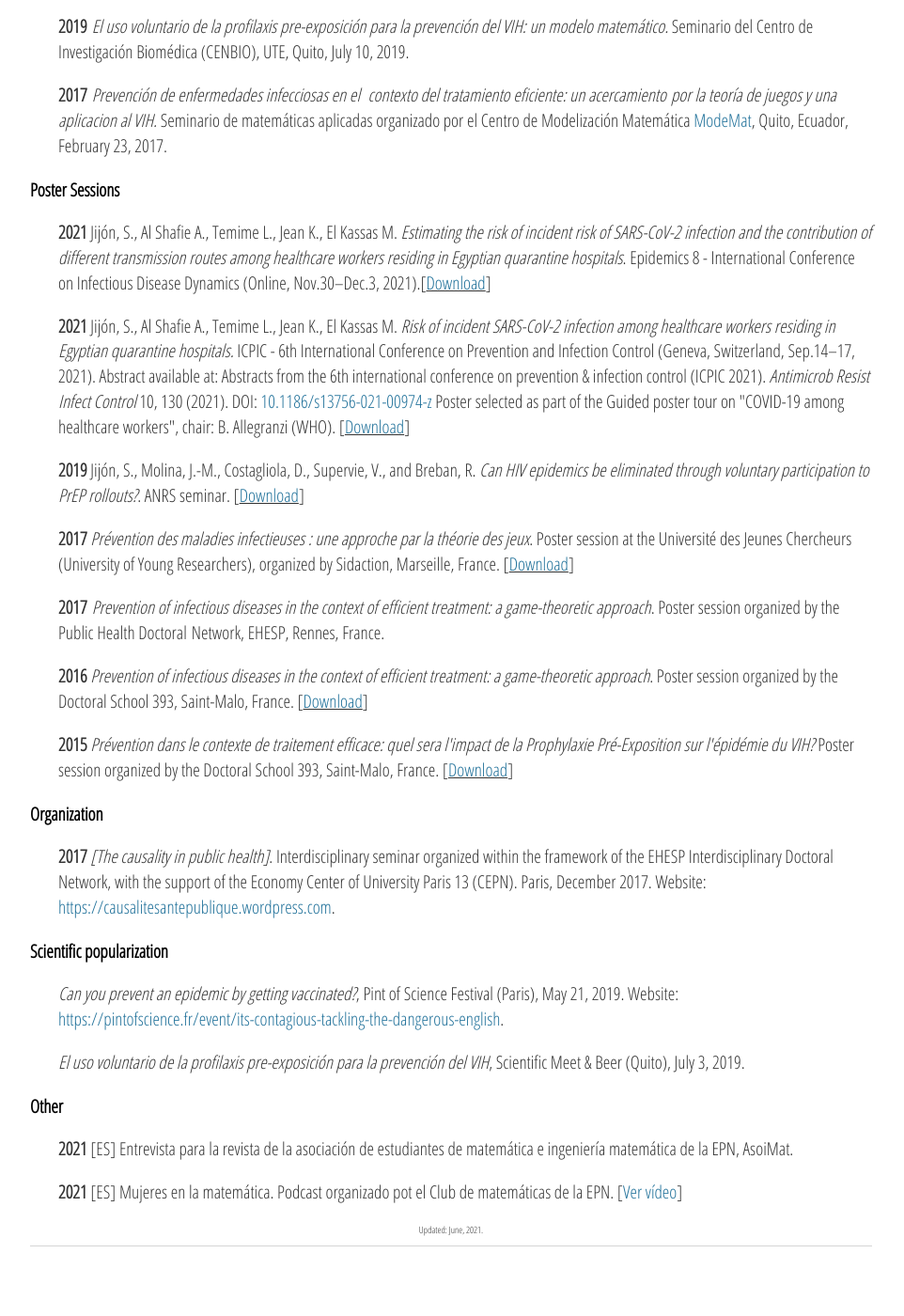
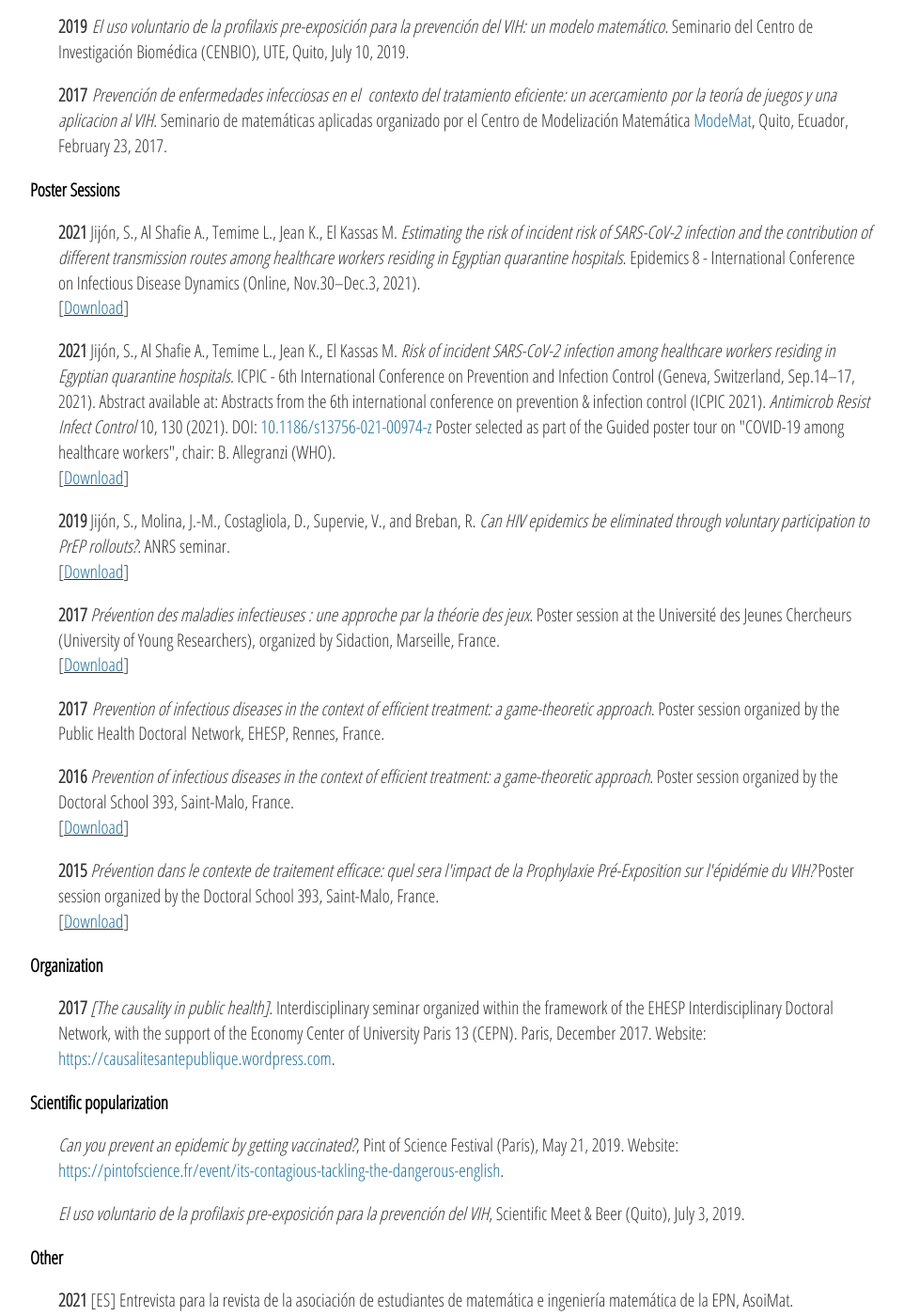
Before and after one commit to sjijon/sjijon.github.io, a Jekyll site: the page built from outreach.html, in a window 1280 px wide and 1400 px high, scrolled down 428 px. Shown: the whole window at 94% size, without its empty margins (160-1122 px from the left). Built offline with Jekyll 4.4.1, drawn with Linux system fonts in a browser that asks for light colours; nearby versions of some CDN libraries.

Commit message:
Line break for downloads

```diff
--- a/outreach.html
+++ b/outreach.html
@@ -41,7 +41,9 @@
 		<em>Estimating the risk of incident risk of SARS-CoV-2 infection and the
 			contribution of different transmission routes among healthcare workers residing
 			in Egyptian quarantine hospitals</em>. Epidemics 8 - International
-			Conference on Infectious Disease Dynamics (Online, Nov.30–Dec.3, 2021).[<u><a href="https://raw.githubusercontent.com/sjijon/sjijon.github.io/master/documents/posters/2021-Poster-Epidemics8.pdf"
+			Conference on Infectious Disease Dynamics (Online, Nov.30–Dec.3, 2021).
+			<br>
+			[<u><a href="https://raw.githubusercontent.com/sjijon/sjijon.github.io/master/documents/posters/2021-Poster-Epidemics8.pdf"
 				target="_blank">Download</a></u>]
 				</p>
 
@@ -55,7 +57,9 @@
 				Control</em> 10, 130 (2021).
 				DOI: <a href="https://doi.org/10.1186/s13756-021-00974-z">10.1186/s13756-021-00974-z</a>
 			Poster selected as part of the Guided poster tour on "COVID-19 among healthcare workers",
-			chair: B. Allegranzi (WHO). [<u><a href="https://raw.githubusercontent.com/sjijon/sjijon.github.io/master/documents/posters/2021-Poster-ICPIC.pdf"
+			chair: B. Allegranzi (WHO).
+			<br>
+			[<u><a href="https://raw.githubusercontent.com/sjijon/sjijon.github.io/master/documents/posters/2021-Poster-ICPIC.pdf"
 				target="_blank">Download</a></u>]
 		</p>
 
@@ -63,7 +67,9 @@
 	<p style="padding-left:30px;">
 	  	<strong>2019 </strong>Jijón, S., Molina, J.-M., Costagliola, D., Supervie, V.,
 			and Breban, R. <em>Can HIV epidemics be eliminated through voluntary
-				participation to PrEP rollouts?</em>. ANRS seminar. [<u><a href="https://raw.githubusercontent.com/sjijon/sjijon.github.io/master/documents/posters/2019-Poster-ANRS.pdf"
+				participation to PrEP rollouts?</em>. ANRS seminar.
+				<br>
+				[<u><a href="https://raw.githubusercontent.com/sjijon/sjijon.github.io/master/documents/posters/2019-Poster-ANRS.pdf"
 					target="_blank">Download</a></u>]
 	</p>
 	<p style="padding-left:30px;">
@@ -71,6 +77,7 @@
 			approche par la théorie des jeux</em>. Poster session at the Université
 			des Jeunes Chercheurs (University of Young Researchers), organized by
 			Sidaction, Marseille, France.
+			<br>
 			[<u><a href="https://raw.githubusercontent.com/sjijon/sjijon.github.io/master/documents/posters/2017-Poster-UJC.pdf"
 				target="_blank">Download</a></u>]
 	</p>
@@ -83,6 +90,7 @@
 		<strong>2016 </strong><em>Prevention of infectious diseases in the context
 			of efficient treatment: a game-theoretic approach</em>. Poster session
 			organized by the Doctoral School 393, Saint-Malo, France.
+			<br>
 			[<u><a href="https://raw.githubusercontent.com/sjijon/sjijon.github.io/master/documents/posters/2016-Poster-ED393.pdf"
 				target="_blank">Download</a></u>]
 	</p>
@@ -90,6 +98,7 @@
 		<strong>2015 </strong><em>Prévention dans le contexte de traitement efficace:
 			quel sera l'impact de la Prophylaxie Pré-Exposition sur l'épidémie du VIH?</em>
 			Poster session organized by the Doctoral School 393, Saint-Malo, France.
+			<br>
 			[<u><a href="https://raw.githubusercontent.com/sjijon/sjijon.github.io/master/documents/posters/2015-Poster-ED393.pdf"
 				target="_blank">Download</a></u>]
 	</p>
```
